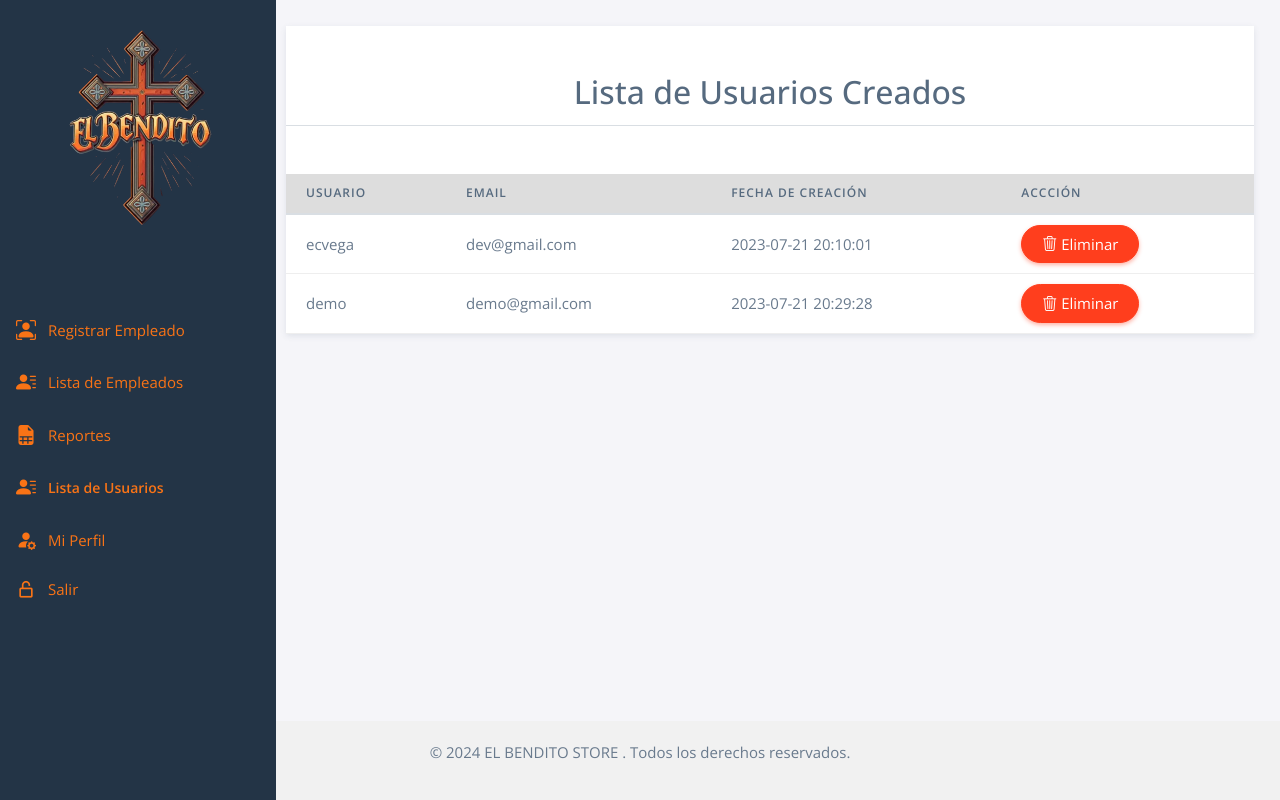
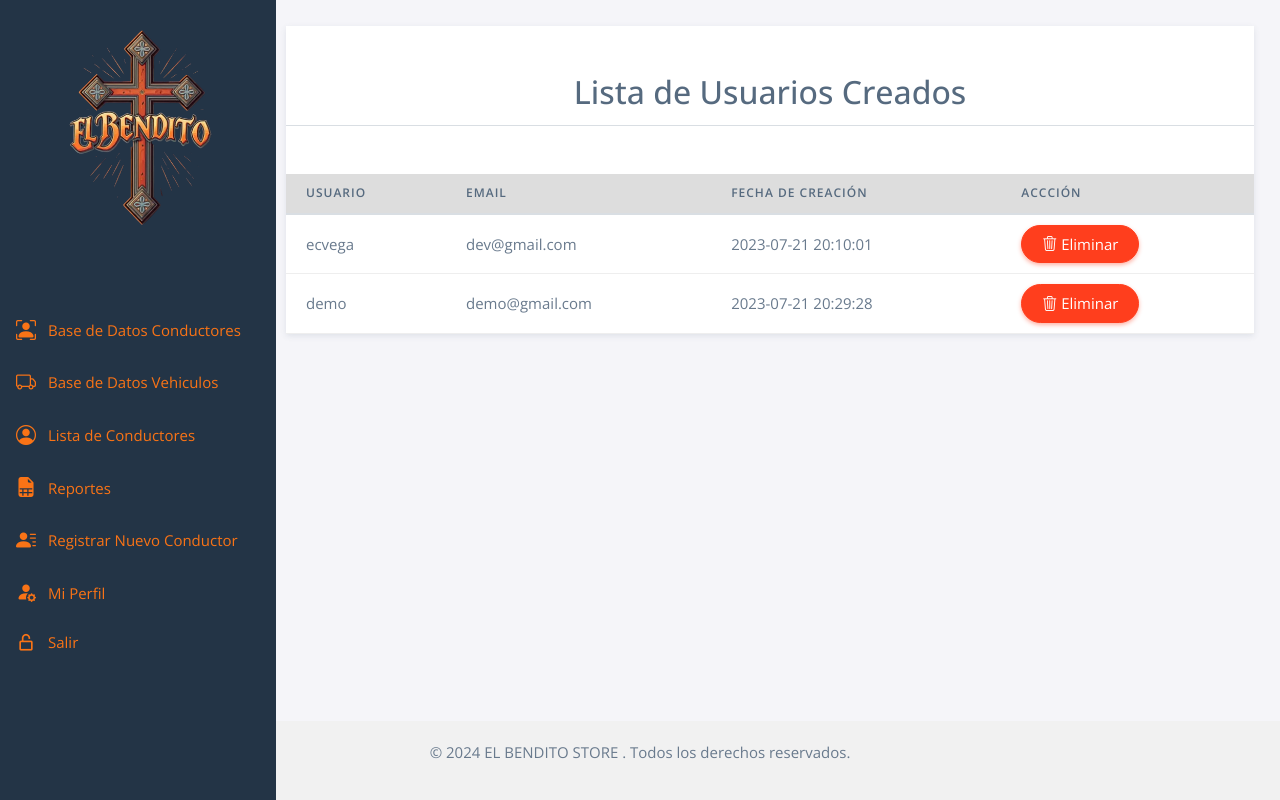
Before and after one commit to Wilsonsalas10/proyect_practicas, a Flask app: page /lista-de-usuarios in a window 1280 px wide. Run offline with Flask 3, Linux system fonts and the light colour scheme; the visitor is signed in with stand-in values (Sample User, id 1); data comes from the database, SQL or seed files in the repository; some libraries are stand-ins or nearby versions.

Commit message:
cambio de base de datos y cambio de empleados a conductores en el template

```diff
--- a/controllers/funciones_home.py
+++ b/controllers/funciones_home.py
@@ -18,9 +18,9 @@ import openpyxl  # Para generar el excel
 from flask import send_file
 
 
-def procesar_form_empleado(dataForm, foto_perfil):
+def procesar_form_conductor(dataForm, foto_perfil):
     # Formateando Salario
-    salario_sin_puntos = re.sub('[^0-9]+', '', dataForm['salario_empleado'])
+    salario_sin_puntos = re.sub('[^0-9]+', '', dataForm['salario_conductor'])
     # convertir salario a INT
     salario_entero = int(salario_sin_puntos)
 
@@ -29,11 +29,11 @@ def procesar_form_empleado(dataForm, foto_perfil):
         with connectionBD() as conexion_MySQLdb:
             with conexion_MySQLdb.cursor(dictionary=True) as cursor:
 
-                sql = "INSERT INTO tbl_empleados (nombre_empleado, apellido_empleado, sexo_empleado, telefono_empleado, email_empleado, profesion_empleado, foto_empleado, salario_empleado) VALUES (%s, %s, %s, %s, %s, %s, %s, %s)"
+                sql = "INSERT INTO tbl_conductores (nombre_conductor, apellido_conductor, sexo_conductor, telefono_conductor, email_conductor, profesion_conductor, foto_conductor, salario_conductor) VALUES (%s, %s, %s, %s, %s, %s, %s, %s)"
 
                 # Creando una tupla con los valores del INSERT
-                valores = (dataForm['nombre_empleado'], dataForm['apellido_empleado'], dataForm['sexo_empleado'],
-                           dataForm['telefono_empleado'], dataForm['email_empleado'], dataForm['profesion_empleado'], result_foto_perfil, salario_entero)
+                valores = (dataForm['nombre_conductor'], dataForm['apellido_conductor'], dataForm['sexo_conductor'],
+                           dataForm['telefono_conductor'], dataForm['email_conductor'], dataForm['profesion_conductor'], result_foto_perfil, salario_entero)
                 cursor.execute(sql, valores)
 
                 conexion_MySQLdb.commit()
@@ -41,7 +41,7 @@ def procesar_form_empleado(dataForm, foto_perfil):
                 return resultado_insert
 
     except Exception as e:
-        return f'Se produjo un error en procesar_form_empleado: {str(e)}'
+        return f'Se produjo un error en procesar_form_conductor: {str(e)}'
 
 
 def procesar_imagen_perfil(foto):
@@ -56,7 +56,7 @@ def procesar_imagen_perfil(foto):
 
         # Construir la ruta completa de subida del archivo
         basepath = os.path.abspath(os.path.dirname(__file__))
-        upload_dir = os.path.join(basepath, f'../static/fotos_empleados/')
+        upload_dir = os.path.join(basepath, f'../static/fotos_conductores/')
 
         # Validar si existe la ruta y crearla si no existe
         if not os.path.exists(upload_dir):
@@ -75,100 +75,100 @@ def procesar_imagen_perfil(foto):
         return []
 
 
-# Lista de Empleados
-def sql_lista_empleadosBD():
+# Lista de conductores
+def sql_lista_conductoresBD():
     try:
         with connectionBD() as conexion_MySQLdb:
             with conexion_MySQLdb.cursor(dictionary=True) as cursor:
                 querySQL = (f"""
                     SELECT
-                        e.id_empleado,
-                        e.nombre_empleado,
-                        e.apellido_empleado,
-                        e.salario_empleado,
-                        e.foto_empleado,
+                        e.id_conductor,
+                        e.nombre_conductor,
+                        e.apellido_conductor,
+                        e.salario_conductor,
+                        e.foto_conductor,
                         CASE
-                            WHEN e.sexo_empleado = 1 THEN 'Masculino'
+                            WHEN e.sexo_conductor = 1 THEN 'Masculino'
                             ELSE 'Femenino'
-                        END AS sexo_empleado
-                    FROM tbl_empleados AS e
-                    ORDER BY e.id_empleado DESC
+                        END AS sexo_conductor
+                    FROM tbl_conductores AS e
+                    ORDER BY e.id_conductor DESC
                     """)
                 cursor.execute(querySQL,)
-                empleadosBD = cursor.fetchall()
-        return empleadosBD
+                conductoresBD = cursor.fetchall()
+        return conductoresBD
     except Exception as e:
         print(
-            f"Errro en la función sql_lista_empleadosBD: {e}")
+            f"Errro en la función sql_lista_conductoresBD: {e}")
         return None
 
 
-# Detalles del Empleado
-def sql_detalles_empleadosBD(idEmpleado):
+# Detalles del conductor
+def sql_detalles_conductoresBD(idconductor):
     try:
         with connectionBD() as conexion_MySQLdb:
             with conexion_MySQLdb.cursor(dictionary=True) as cursor:
                 querySQL = ("""
                     SELECT
-                        e.id_empleado,
-                        e.nombre_empleado,
-                        e.apellido_empleado,
-                        e.salario_empleado,
+                        e.id_conductor,
+                        e.nombre_conductor,
+                        e.apellido_conductor,
+                        e.salario_conductor,
                         CASE
-                            WHEN e.sexo_empleado = 1 THEN 'Masculino'
+                            WHEN e.sexo_conductor = 1 THEN 'Masculino'
                             ELSE 'Femenino'
-                        END AS sexo_empleado,
-                        e.telefono_empleado,
-                        e.email_empleado,
-                        e.profesion_empleado,
-                        e.foto_empleado,
+                        END AS sexo_conductor,
+                        e.telefono_conductor,
+                        e.email_conductor,
+                        e.profesion_conductor,
+                        e.foto_conductor,
                         DATE_FORMAT(e.fecha_registro, '%Y-%m-%d %h:%i %p') AS fecha_registro
-                    FROM tbl_empleados AS e
-                    WHERE id_empleado =%s
-                    ORDER BY e.id_empleado DESC
+                    FROM tbl_conductores AS e
+                    WHERE id_conductor =%s
+                    ORDER BY e.id_conductor DESC
                     """)
-                cursor.execute(querySQL, (idEmpleado,))
-                empleadosBD = cursor.fetchone()
-        return empleadosBD
+                cursor.execute(querySQL, (idconductor,))
+                conductoresBD = cursor.fetchone()
+        return conductoresBD
     except Exception as e:
         print(
-            f"Errro en la función sql_detalles_empleadosBD: {e}")
+            f"Errro en la función sql_detalles_conductoresBD: {e}")
         return None
 
 
-# Funcion Empleados Informe (Reporte)
-def empleadosReporte():
+# Funcion conductores Informe (Reporte)
+def conductoresReporte():
     try:
         with connectionBD() as conexion_MySQLdb:
             with conexion_MySQLdb.cursor(dictionary=True) as cursor:
                 querySQL = ("""
                     SELECT
-                        e.id_empleado,
-                        e.nombre_empleado,
-                        e.apellido_empleado,
-                        e.salario_empleado,
-                        e.email_empleado,
-                        e.telefono_empleado,
-                        e.profesion_empleado,
+                        e.id_conductor,
+                        e.nombre_conductor,
+                        e.apellido_conductor,
+                        e.salario_conductor,
+                        e.email_conductor,
+                        e.telefono_conductor,
+                        e.profesion_conductor,
                         DATE_FORMAT(e.fecha_registro, '%d de %b %Y %h:%i %p') AS fecha_registro,
                         CASE
-                            WHEN e.sexo_empleado = 1 THEN 'Masculino'
+                            WHEN e.sexo_conductor = 1 THEN 'Masculino'
                             ELSE 'Femenino'
-                        END AS sexo_empleado
-                    FROM tbl_empleados AS e
-                    ORDER BY e.id_empleado DESC
+                        END AS sexo_conductor
+                    FROM tbl_conductores AS e
+                    ORDER BY e.id_conductor DESC
                     """)
                 cursor.execute(querySQL,)
-                empleadosBD = cursor.fetchall()
-        return empleadosBD
+                conductoresBD = cursor.fetchall()
+        return conductoresBD
     except Exception as e:
         print(
-            f"Errro en la función empleadosReporte: {e}")
+            f"Errro en la función conductoresReporte: {e}")
         return None
 
 
 def generarReporteExcel():
-    dataEmpleados = empleadosReporte()
+    dataconductores = conductoresReporte()
     wb = openpyxl.Workbook()
     hoja = wb.active
 
@@ -182,19 +182,19 @@ def generarReporteExcel():
     formato_moneda_colombiana = '#,##0'
 
     # Agregar los registros a la hoja
-    for registro in dataEmpleados:
-        nombre_empleado = registro['nombre_empleado']
-        apellido_empleado = registro['apellido_empleado']
-        sexo_empleado = registro['sexo_empleado']
-        telefono_empleado = registro['telefono_empleado']
-        email_empleado = registro['email_empleado']
-        profesion_empleado = registro['profesion_empleado']
-        salario_empleado = registro['salario_empleado']
+    for registro in dataconductores:
+        nombre_conductor = registro['nombre_conductor']
+        apellido_conductor = registro['apellido_conductor']
+        sexo_conductor = registro['sexo_conductor']
+        telefono_conductor = registro['telefono_conductor']
+        email_conductor = registro['email_conductor']
+        profesion_conductor = registro['profesion_conductor']
+        salario_conductor = registro['salario_conductor']
         fecha_registro = registro['fecha_registro']
 
         # Agregar los valores a la hoja
-        hoja.append((nombre_empleado, apellido_empleado, sexo_empleado, telefono_empleado, email_empleado, profesion_empleado,
-                     salario_empleado, fecha_registro))
+        hoja.append((nombre_conductor, apellido_conductor, sexo_conductor, telefono_conductor, email_conductor, profesion_conductor,
+                     salario_conductor, fecha_registro))
 
         # Itera a través de las filas y aplica el formato a la columna G
         for fila_num in range(2, hoja.max_row + 1):
@@ -203,7 +203,7 @@ def generarReporteExcel():
             celda.number_format = formato_moneda_colombiana
 
     fecha_actual = datetime.datetime.now()
-    archivoExcel = f"Reporte_empleados_{fecha_actual.strftime('%Y_%m_%d')}.xlsx"
+    archivoExcel = f"Reporte_conductores_{fecha_actual.strftime('%Y_%m_%d')}.xlsx"
     carpeta_descarga = "../static/downloads-excel"
     ruta_descarga = os.path.join(os.path.dirname(
         os.path.abspath(__file__)), carpeta_descarga)
@@ -220,23 +220,23 @@ def generarReporteExcel():
     return send_file(ruta_archivo, as_attachment=True)
 
 
-def buscarEmpleadoBD(search):
+def buscarconductorBD(search):
     try:
         with connectionBD() as conexion_MySQLdb:
             with conexion_MySQLdb.cursor(dictionary=True) as mycursor:
                 querySQL = ("""
                         SELECT
-                            e.id_empleado,
-                            e.nombre_empleado,
-                            e.apellido_empleado,
-                            e.salario_empleado,
+                            e.id_conductor,
+                            e.nombre_conductor,
+                            e.apellido_conductor,
+                            e.salario_conductor,
                             CASE
-                                WHEN e.sexo_empleado = 1 THEN 'Masculino'
+                                WHEN e.sexo_conductor = 1 THEN 'Masculino'
                                 ELSE 'Femenino'
-                            END AS sexo_empleado
-                        FROM tbl_empleados AS e
-                        WHERE e.nombre_empleado LIKE %s
-                        ORDER BY e.id_empleado DESC
+                            END AS sexo_conductor
+                        FROM tbl_conductores AS e
+                        WHERE e.nombre_conductor LIKE %s
+                        ORDER BY e.id_conductor DESC
                     """)
                 search_pattern = f"%{search}%"  # Agregar "%" alrededor del término de búsqueda
                 mycursor.execute(querySQL, (search_pattern,))
@@ -244,34 +244,34 @@ def buscarEmpleadoBD(search):
                 return resultado_busqueda
 
     except Exception as e:
-        print(f"Ocurrió un error en def buscarEmpleadoBD: {e}")
+        print(f"Ocurrió un error en def buscarconductorBD: {e}")
         return []
 
 
-def buscarEmpleadoUnico(id):
+def buscarconductorUnico(id):
     try:
         with connectionBD() as conexion_MySQLdb:
             with conexion_MySQLdb.cursor(dictionary=True) as mycursor:
                 querySQL = ("""
                         SELECT
-                            e.id_empleado,
-                            e.nombre_empleado,
-                            e.apellido_empleado,
-                            e.sexo_empleado,
-                            e.telefono_empleado,
-                            e.email_empleado,
-                            e.profesion_empleado,
-                            e.salario_empleado,
-                            e.foto_empleado
-                        FROM tbl_empleados AS e
-                        WHERE e.id_empleado =%s LIMIT 1
+                            e.id_conductor,
+                            e.nombre_conductor,
+                            e.apellido_conductor,
+                            e.sexo_conductor,
+                            e.telefono_conductor,
+                            e.email_conductor,
+                            e.profesion_conductor,
+                            e.salario_conductor,
+                            e.foto_conductor
+                        FROM tbl_conductores AS e
+                        WHERE e.id_conductor =%s LIMIT 1
                     """)
                 mycursor.execute(querySQL, (id,))
-                empleado = mycursor.fetchone()
-                return empleado
+                conductor = mycursor.fetchone()
+                return conductor
 
     except Exception as e:
-        print(f"Ocurrió un error en def buscarEmpleadoUnico: {e}")
+        print(f"Ocurrió un error en def buscarconductorUnico: {e}")
         return []
 
 
@@ -279,54 +279,54 @@ def procesar_actualizacion_form(data):
     try:
         with connectionBD() as conexion_MySQLdb:
             with conexion_MySQLdb.cursor(dictionary=True) as cursor:
-                nombre_empleado = data.form['nombre_empleado']
-                apellido_empleado = data.form['apellido_empleado']
-                sexo_empleado = data.form['sexo_empleado']
-                telefono_empleado = data.form['telefono_empleado']
-                email_empleado = data.form['email_empleado']
-                profesion_empleado = data.form['profesion_empleado']
+                nombre_conductor = data.form['nombre_conductor']
+                apellido_conductor = data.form['apellido_conductor']
+                sexo_conductor = data.form['sexo_conductor']
+                telefono_conductor = data.form['telefono_conductor']
+                email_conductor = data.form['email_conductor']
+                profesion_conductor = data.form['profesion_conductor']
 
                 salario_sin_puntos = re.sub(
-                    '[^0-9]+', '', data.form['salario_empleado'])
-                salario_empleado = int(salario_sin_puntos)
-                id_empleado = data.form['id_empleado']
+                    '[^0-9]+', '', data.form['salario_conductor'])
+                salario_conductor = int(salario_sin_puntos)
+                id_conductor = data.form['id_conductor']
 
-                if data.files['foto_empleado']:
-                    file = data.files['foto_empleado']
+                if data.files['foto_conductor']:
+                    file = data.files['foto_conductor']
                     fotoForm = procesar_imagen_perfil(file)
 
                     querySQL = """
-                        UPDATE tbl_empleados
+                        UPDATE tbl_conductores
                         SET
-                            nombre_empleado = %s,
-                            apellido_empleado = %s,
-                            sexo_empleado = %s,
-                            telefono_empleado = %s,
-                            email_empleado = %s,
-                            profesion_empleado = %s,
-                            salario_empleado = %s,
-                            foto_empleado = %s
-                        WHERE id_empleado = %s
+                            nombre_conductor = %s,
+                            apellido_conductor = %s,
+                            sexo_conductor = %s,
+                            telefono_conductor = %s,
+                            email_conductor = %s,
+                            profesion_conductor = %s,
+                            salario_conductor = %s,
+                            foto_conductor = %s
+                        WHERE id_conductor = %s
                     """
-                    values = (nombre_empleado, apellido_empleado, sexo_empleado,
-                              telefono_empleado, email_empleado, profesion_empleado,
-                              salario_empleado, fotoForm, id_empleado)
+                    values = (nombre_conductor, apellido_conductor, sexo_conductor,
+                              telefono_conductor, email_conductor, profesion_conductor,
+                              salario_conductor, fotoForm, id_conductor)
                 else:
                     querySQL = """
-                        UPDATE tbl_empleados
+                        UPDATE tbl_conductores
                         SET
-                            nombre_empleado = %s,
-                            apellido_empleado = %s,
-                            sexo_empleado = %s,
-                            telefono_empleado = %s,
-                            email_empleado = %s,
-                            profesion_empleado = %s,
-                            salario_empleado = %s
-                        WHERE id_empleado = %s
+                            nombre_conductor = %s,
+                            apellido_conductor = %s,
+                            sexo_conductor = %s,
+                            telefono_conductor = %s,
+                            email_conductor = %s,
+                            profesion_conductor = %s,
+                            salario_conductor = %s
+                        WHERE id_conductor = %s
                     """
-                    values = (nombre_empleado, apellido_empleado, sexo_empleado,
-                              telefono_empleado, email_empleado, profesion_empleado,
-                              salario_empleado, id_empleado)
+                    values = (nombre_conductor, apellido_conductor, sexo_conductor,
+                              telefono_conductor, email_conductor, profesion_conductor,
+                              salario_conductor, id_conductor)
 
                 cursor.execute(querySQL, values)
                 conexion_MySQLdb.commit()
@@ -351,28 +351,28 @@ def lista_usuariosBD():
         return []
 
 
-# Eliminar uEmpleado
-def eliminarEmpleado(id_empleado, foto_empleado):
+# Eliminar conductor
+def eliminarconductor(id_conductor, foto_conductor):
     try:
         with connectionBD() as conexion_MySQLdb:
             with conexion_MySQLdb.cursor(dictionary=True) as cursor:
-                querySQL = "DELETE FROM tbl_empleados WHERE id_empleado=%s"
-                cursor.execute(querySQL, (id_empleado,))
+                querySQL = "DELETE FROM tbl_conductores WHERE id_conductor=%s"
+                cursor.execute(querySQL, (id_conductor,))
                 conexion_MySQLdb.commit()
                 resultado_eliminar = cursor.rowcount
 
                 if resultado_eliminar:
-                    # Eliminadon foto_empleado desde el directorio
+                    # Eliminadon foto_conductor desde el directorio
                     basepath = path.dirname(__file__)
                     url_File = path.join(
-                        basepath, '../static/fotos_empleados', foto_empleado)
+                        basepath, '../static/fotos_conductores', foto_conductor)
 
                     if path.exists(url_File):
                         remove(url_File)  # Borrar foto desde la carpeta
 
         return resultado_eliminar
     except Exception as e:
-        print(f"Error en eliminarEmpleado : {e}")
+        print(f"Error en eliminarconductor : {e}")
         return []
 
 
--- a/static/assets/customJS/buscador.js
+++ b/static/assets/customJS/buscador.js
@@ -1,6 +1,6 @@
 async function buscadorTable(tableId) {
   let input, busqueda, url;
-  url = "/buscando-empleado";
+  url = "/buscando-conductor";
 
   input = document.getElementById("search");
   busqueda = input.value.toUpperCase();
--- a/static/assets/customJS/file.js
+++ b/static/assets/customJS/file.js
@@ -18,7 +18,7 @@ $("#imageUpload").change(function () {
 /**
  * Formatear cantidad en salario
  */
-let salario = document.querySelector("#salario_empleado");
+let salario = document.querySelector("#salario_conductor");
 if (salario) {
   salario.addEventListener("input", (inputClick) => {
     let cantidad = inputClick.target.value.replace(/\D/g, ""); // Eliminar caracteres no numéricos
--- a/static/assets/customJS/home.js
+++ b/static/assets/customJS/home.js
@@ -12,9 +12,9 @@ function fadeOut(element) {
 }
 fadeOut(loaderOut);
 
-function eliminarEmpleado(id_empleado, foto_empleado) {
-  if (confirm("¿Estas seguro que deseas Eliminar el empleado?")) {
-    let url = `/borrar-empleado/${id_empleado}/${foto_empleado}`;
+function eliminarconductor(id_conductor, foto_conductor) {
+  if (confirm("¿Estas seguro que deseas Eliminar el conductor?")) {
+    let url = `/borrar-conductor/${id_conductor}/${foto_conductor}`;
     if (url) {
       window.location.href = url;
     }
--- a/templates/public/includes/menu_sidebar.html
+++ b/templates/public/includes/menu_sidebar.html
@@ -18,31 +18,38 @@
   <div class="menu-inner-shadow"></div>
   <ul class="menu-inner py-5">
     <li
-      class="menu-item {% if request.path == '/registrar-empleado' %} active {% endif %}">
-      <a href="{{ url_for('viewFormEmpleado') }}" class="menu-link">
+      class="menu-item {% if request.path == '/registrar-conductor' %} active {% endif %}">
+      <a href="{{ url_for('viewFormconductor') }}" class="menu-link">
         <i class="menu-icon bi bi-person-bounding-box"></i>
-        <div data-i18n="Basic">Registrar Empleado</div>
+        <div data-i18n="Basic">Base de Datos Conductores</div>
       </a>
     </li>
     <li
-      class="menu-item {% if request.path == '/lista-de-empleados' %} active{% endif %}">
-      <a href="/lista-de-empleados" class="menu-link">
-        <i class="menu-icon bi bi-person-lines-fill"></i>
-        <div data-i18n="Boxicons">Lista de Empleados</div>
+      class="menu-item {% if request.path == '/lista-de-conductores' %} active{% endif %}">
+      <a href="/lista-de-conductores" class="menu-link">
+        <i class=" menu-icon bi bi-truck"></i>
+        <div data-i18n="Boxicons">Base de Datos Vehiculos</div>
       </a>
     </li>
     <li
-      class="menu-item {% if request.path == '/descargar-informe-empleados' %} active {% endif %}">
-      <a href="/descargar-informe-empleados" class="menu-link">
+    class="menu-item {% if request.path == '/lista-de-conductores' %} active{% endif %}">
+    <a href="/lista-de-conductores" class="menu-link">
+      <i class=" menu-icon bi bi bi-person-circle"></i>
+      <div data-i18n="Boxicons"> Lista de Conductores</div>
+    </a>
+  </li>
+    <li
+      class="menu-item {% if request.path == '/descargar-informe-conductores' %} active {% endif %}">
+      <a href="/descargar-informe-conductores" class="menu-link">
         <i class="menu-icon bi bi-file-earmark-spreadsheet-fill"></i>
         <div data-i18n="Tables">Reportes</div>
       </a>
     </li>
     <li
-      class="menu-item {% if request.path == '/lista-de-usuarios' %} active {% endif %}">
-      <a href="/lista-de-usuarios" class="menu-link">
+      class="menu-item {% if request.path == '/registrar-conductor' %} active {% endif %}">
+      <a href="{{ url_for('viewFormconductor') }}" class="menu-link">
         <i class="menu-icon bi bi-person-lines-fill"></i>
-        <div data-i18n="Tables">Lista de Usuarios</div>
+        <div data-i18n="Tables">Registrar Nuevo Conductor</div>
       </a>
     </li>
     <li
```
Also changed, not shown: BD/app_empresa_bd.sql (+14 -14 lines), routers/router_home.py (+43 -43 lines), templates/public/conductores/detalles_conductor.html (renamed from templates/public/empleados/detalles_empleado.html, +29 -29 lines), templates/public/conductores/form_conductor.html (renamed from templates/public/empleados/form_empleado.html, +28 -27 lines), templates/public/conductores/form_conductor_update.html (renamed from templates/public/empleados/form_empleado_update.html, +42 -42 lines), templates/public/conductores/lista_conductores.html (renamed from templates/public/empleados/lista_empleados.html, +16 -15 lines), templates/public/conductores/resultado_busqueda_conductor.html (renamed from templates/public/empleados/resultado_busqueda_empleado.html, +10 -10 lines), static/fotos_conductores/61c969f906d342678cc1da27073b7c292791898a687d4af6aeeccc274721be46.png (added), static/fotos_conductores/a59a5b26ab644a69876fef7a5dd6729087fc92948c7a48d3a2490658c0cc418b.jpg (added), 1 other file.
